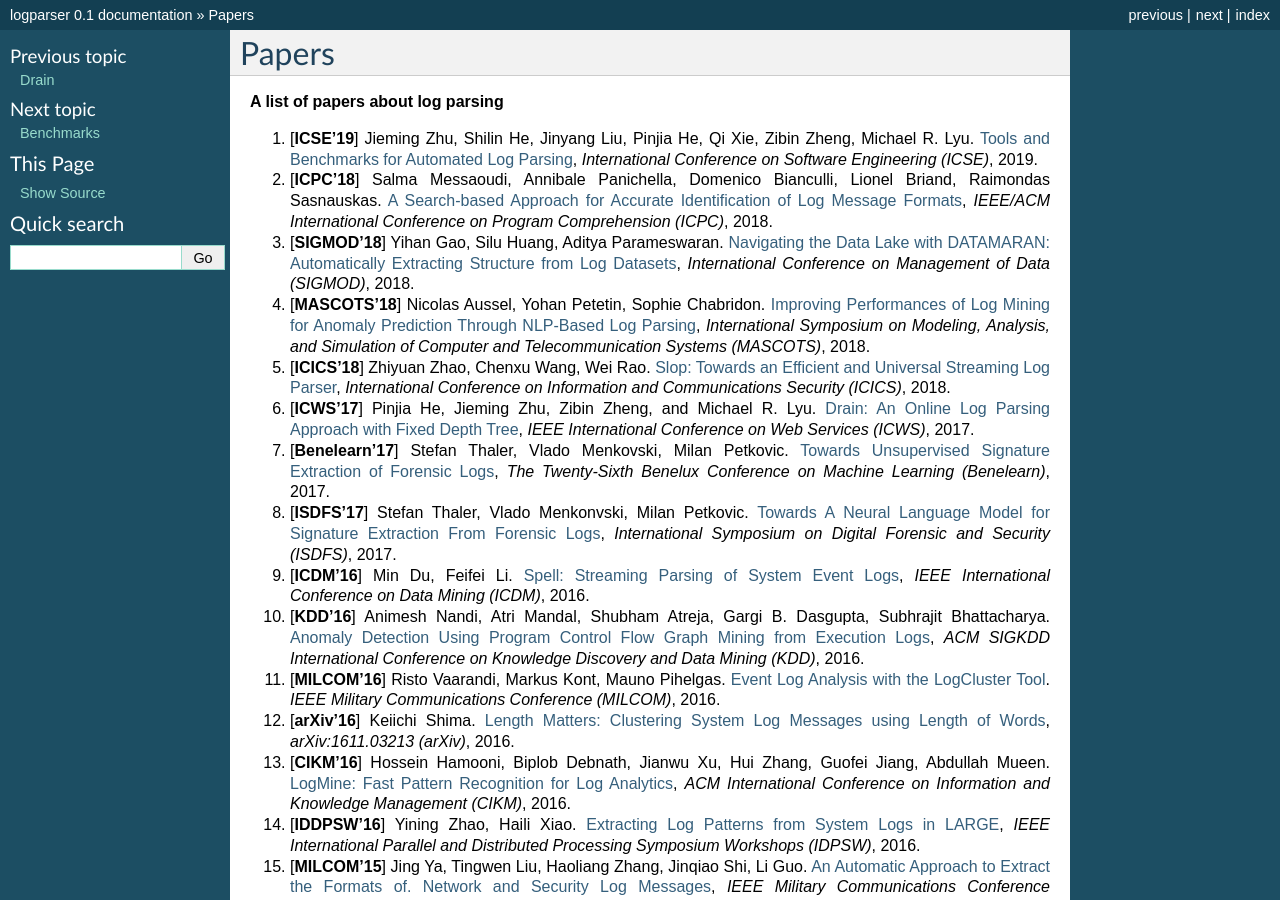
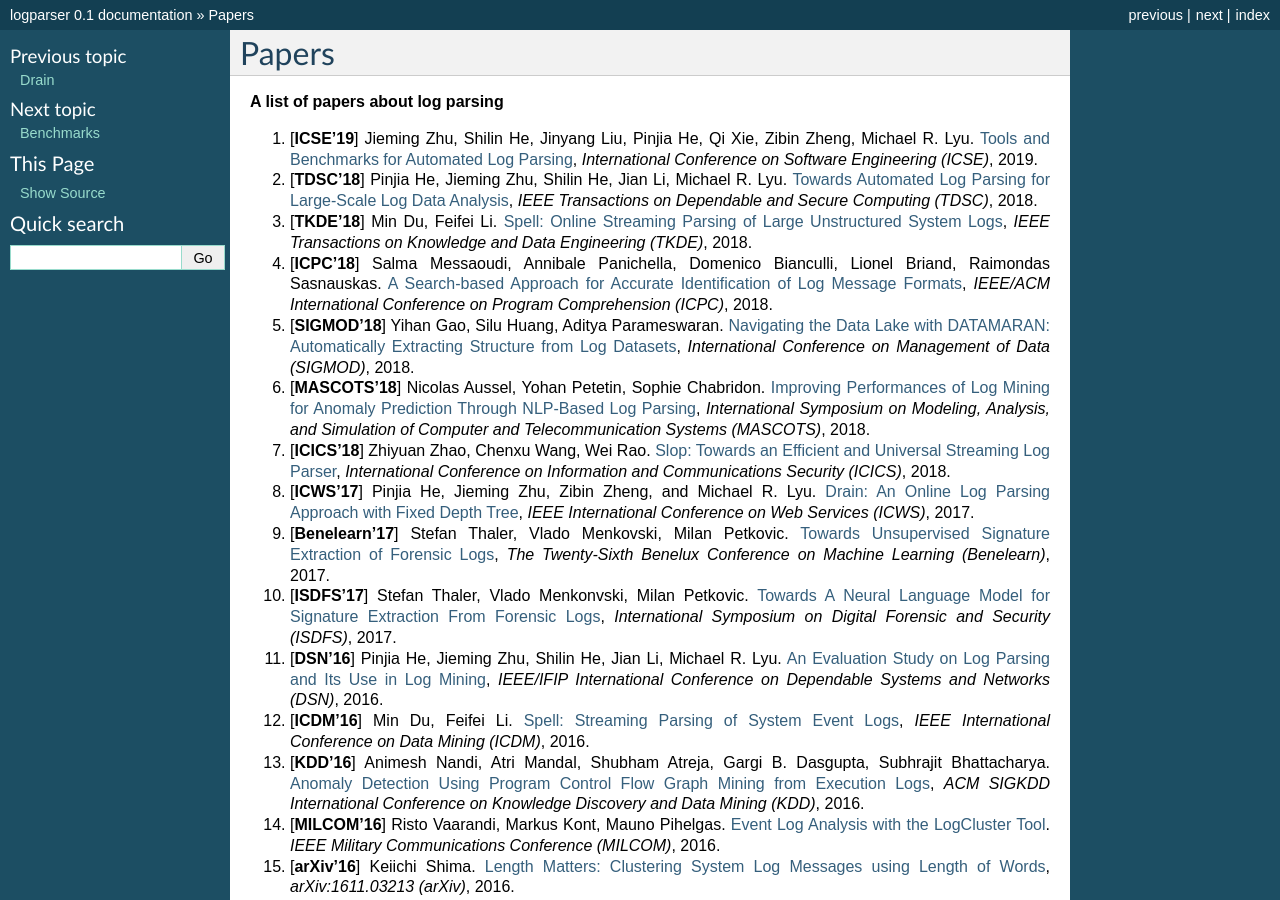
Before and after one commit to logpai/logparser, a Sphinx documentation site: the page built from docs/papers.md, in a window 1280 px wide and 900 px high. Built offline with Sphinx 7.4.7, drawn with Linux system fonts in a browser that asks for light colours; pages that are not in the unit, such as notebooks, are missing from menus.

Commit message:
Update papers.md

```diff
--- a/docs/papers.md
+++ b/docs/papers.md
@@ -4,6 +4,10 @@ Papers
 **A list of papers about log parsing**
 
 1. [**ICSE'19**] Jieming Zhu, Shilin He, Jinyang Liu, Pinjia He, Qi Xie, Zibin Zheng, Michael R. Lyu. [Tools and Benchmarks for Automated Log Parsing](https://arxiv.org/abs/1811.03509), *International Conference on Software Engineering (ICSE)*, 2019.
+
+1. [**TDSC'18**] Pinjia He, Jieming Zhu, Shilin He, Jian Li, Michael R. Lyu. [Towards Automated Log Parsing for Large-Scale Log Data Analysis](https://jiemingzhu.github.io/pub/pjhe_tdsc2017.pdf), *IEEE Transactions on Dependable and Secure Computing (TDSC)*, 2018.
+
+1. [**TKDE'18**] Min Du, Feifei Li. [Spell: Online Streaming Parsing of Large Unstructured System Logs](https://ieeexplore.ieee.org/abstract/document/8489912), *IEEE Transactions on Knowledge and Data Engineering (TKDE)*, 2018.
 
 1. [**ICPC'18**] Salma Messaoudi, Annibale Panichella, Domenico Bianculli, Lionel Briand, Raimondas Sasnauskas. [A Search-based Approach for Accurate Identification of Log Message Formats](http://publications.uni.lu/bitstream/10993/35286/1/ICPC-2018.pdf), *IEEE/ACM International Conference on Program Comprehension (ICPC)*, 2018.
 
@@ -13,11 +17,13 @@ Papers
 
 1. [**ICICS'18**] Zhiyuan Zhao, Chenxu Wang, Wei Rao. [Slop: Towards an Efficient and Universal Streaming Log Parser](https://link.springer.com/chapter/10.1007/978-3-030-01950-1_19), *International Conference on Information and Communications Security (ICICS)*, 2018.
 
-1. [**ICWS'17**] Pinjia He, Jieming Zhu, Zibin Zheng, and Michael R. Lyu. [Drain: An Online Log Parsing Approach with Fixed Depth Tree](http://jiemingzhu.github.io/pub/pjhe_icws2017.pdf), *IEEE International Conference on Web Services (ICWS)*, 2017.
+1. [**ICWS'17**] Pinjia He, Jieming Zhu, Zibin Zheng, and Michael R. Lyu. [Drain: An Online Log Parsing Approach with Fixed Depth Tree](https://jiemingzhu.github.io/pub/pjhe_icws2017.pdf), *IEEE International Conference on Web Services (ICWS)*, 2017.
 
 1. [**Benelearn'17**] Stefan Thaler, Vlado Menkovski, Milan Petkovic. [Towards Unsupervised Signature Extraction of Forensic Logs](https://pure.tue.nl/ws/files/72619856/benelearn_2017.pdf#page=155), *The Twenty-Sixth Benelux Conference on Machine Learning (Benelearn)*, 2017.
 
 1. [**ISDFS'17**] Stefan Thaler, Vlado Menkonvski, Milan Petkovic. [Towards A Neural Language Model for Signature Extraction From Forensic Logs](https://ieeexplore.ieee.org/abstract/document/7916497/), *International Symposium on Digital Forensic and Security (ISDFS)*, 2017.
+
+1. [**DSN'16**] Pinjia He, Jieming Zhu, Shilin He, Jian Li, Michael R. Lyu. [An Evaluation Study on Log Parsing and Its Use in Log Mining](https://jiemingzhu.github.io/pub/pjhe_dsn2016.pdf), *IEEE/IFIP International Conference on Dependable Systems and Networks (DSN)*, 2016.
 
 1. [**ICDM'16**] Min Du, Feifei Li. [Spell: Streaming Parsing of System Event Logs](https://www.cs.utah.edu/~lifeifei/papers/spell.pdf), *IEEE International Conference on Data Mining (ICDM)*, 2016.
 
```
